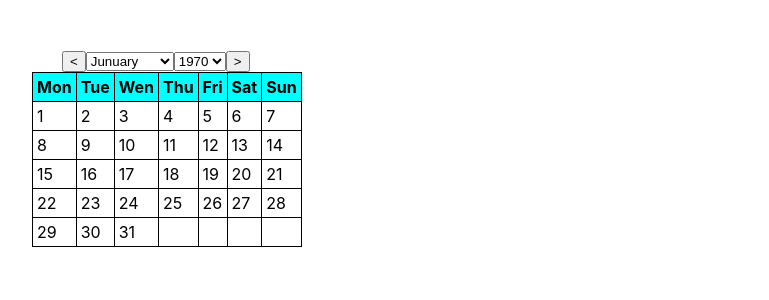
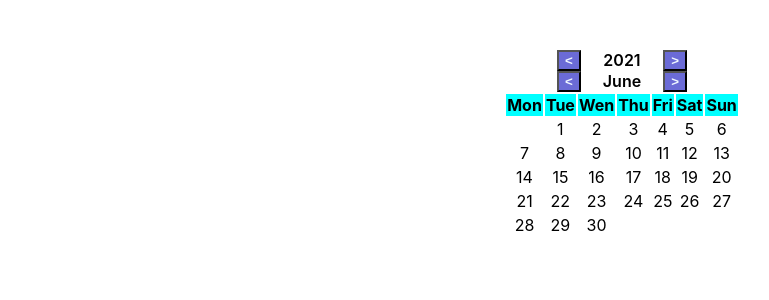
Before and after one commit to Vlada-khom/Calendar-app, a React (Create React App) app in the folder my-app/: page / in a window 1280 px wide. Shown: the top 300 px of the page, without its empty margins (18-787 px from the left). Built offline with nearby package versions, Linux system fonts and the light colour scheme.

Commit message:
make year and month through props

```diff
--- a/my-app/src/components/App.js
+++ b/my-app/src/components/App.js
@@ -1,13 +1,36 @@
+import React from 'react';
 import {Year} from './year.jsx';
 import { Days } from './Days';
+import{Month} from './Month';
 import './styles.css';
 
 
 function App() {
+  const [currentYear, setYear] = React.useState(2021);
+  const [currentMonth, setMonth] = React.useState(5);
+
+  const handlerYearChange = (numberYear) => {
+    setYear(numberYear);
+  }
+
+  const handlerMonthChange = (month) => {
+    setMonth(month)
+
+  }
+
+  const date = new Date(currentYear, currentMonth, 23);
+  const month = date.toLocaleString('en', { month: 'long' });
+
   return (
     <div className="App">
-      <Year />
-      <Days year={2021} month={6}/>
+      <Year number={currentYear}
+      onYearChange={handlerYearChange}
+      />
+      <Month
+      number={currentMonth}
+      monthName={month}
+      onMonthChange={handlerMonthChange}/>
+      <Days year={currentYear} month={currentMonth}/>
     </div>
   );
 }
--- a/my-app/src/components/Days.jsx
+++ b/my-app/src/components/Days.jsx
@@ -14,23 +14,24 @@ export function Days (props){
     const rows = 5;
     const cols = 7;
 
-    let table = [];
-    let k = 1;
+    let days = [];
+    let k = 1 - index;
 
     for (let i = 0; i < rows; i= i + 1) {
-      let tr = [];
+      let td = [];
       for (let j = 0; j < cols; j++) {
-
-        tr.push(<td>{k > 0 && k <= diff ? k : ''}</td>);
+        td.push(<td key={k}>{k > 0 && k <= diff ? k : ''}</td>);
         k = k + 1;
       }
-      table.push(<tr>{tr}</tr>);
+      days.push(<tr>{td}</tr>);
 
     }
     return (
       <table>
         <DaysWeek />
-        {table}
+        <tbody>
+          {days}
+        </tbody>
       </table>
     );
   }
--- a/my-app/src/components/Month.jsx
+++ b/my-app/src/components/Month.jsx
@@ -1,16 +1,21 @@
+import React from "react";
+import './styles.css';
 
-function Month () {
-    const monthName =  ['Junuary', 'Februaru', 'March', 'April', 'May', 'June', 'Jule', 'August', 'September', 'October', 'November', 'December'];
+export const Month = function(props) {
+    const handlePrevClick = () => {
+        props.onMonthChange(props.number - 1);
+    }
+
+    const handleNextClick = () => {
+        props.onMonthChange(props.number + 1);
+    }
 
     return (
-        <select>
-            {monthName.map((name, index) =>
-            <option key={name} value={index}>{name}</option>
-            )}
-        </select>
-    );
+        <div className="month">
+            <button onClick={handlePrevClick}>{'<'}</button>
+            {props.monthName}
+           <button onClick={handleNextClick}>{'>'}</button>
+        </div>
+
+    )
 }
-
-export {
-    Month,
-}
--- a/my-app/src/components/styles.css
+++ b/my-app/src/components/styles.css
@@ -2,20 +2,25 @@
     margin: 50px;
 }
 
-table {
-    border-collapse: collapse;
-    border: 1px solid black;
+.year, .month, table {
+    text-align: center;
+    margin: 0 auto;
 }
 
-td, th {
-    border: 1px solid black;
-    padding: 4px;
+.year, .month {
+    display: flex;
+    flex-direction: row;
+    justify-content: space-between;
+    font-weight: 600;
+    width: 130px;
 }
 
-th {
+thead {
     background-color: aqua;
 }
 
-.year {
-    margin-left: 30px;
+button {
+    background-color: rgb(107, 107, 214);
+    color: aliceblue;
+    font-weight: 600;
 }
--- a/my-app/src/components/year.jsx
+++ b/my-app/src/components/year.jsx
@@ -1,30 +1,19 @@
 import React from "react";
-import { Month } from './Month';
 import './styles.css';
 
-
-
-function Year () {
-    let arrayYears = [];
-
-    for (let i = 1970; i < 2030; i = i + 1) {
-        arrayYears.push(i);
-    };
+export const Year = function(props) {
+    const handlePrevClick = () => {
+        props.onYearChange(props.number - 1);
+    }
+    const handleNextClick = () => {
+        props.onYearChange(props.number + 1);
+    }
 
     return (
-        <div className="year">
-            <button className="YearArrowLeft">{'<'}</button>
-            <Month />
-            <select>
-                {arrayYears.map(year =>
-                    <option key={year} value={year}>{year}</option>
-                    )}
-            </select>
-            <button className="YearArrowRight">{'>'}</button>
-        </div>
+      <div className="year">
+        <button onClick={handlePrevClick}>{'<'}</button>
+         {props.number}
+        <button onClick={handleNextClick}>{'>'}</button>
+      </div>
     );
-}
-
-export {
-    Year
-}
+};
```
Also changed, not shown: 1 other file (tests, documents, lock files or other folders).
